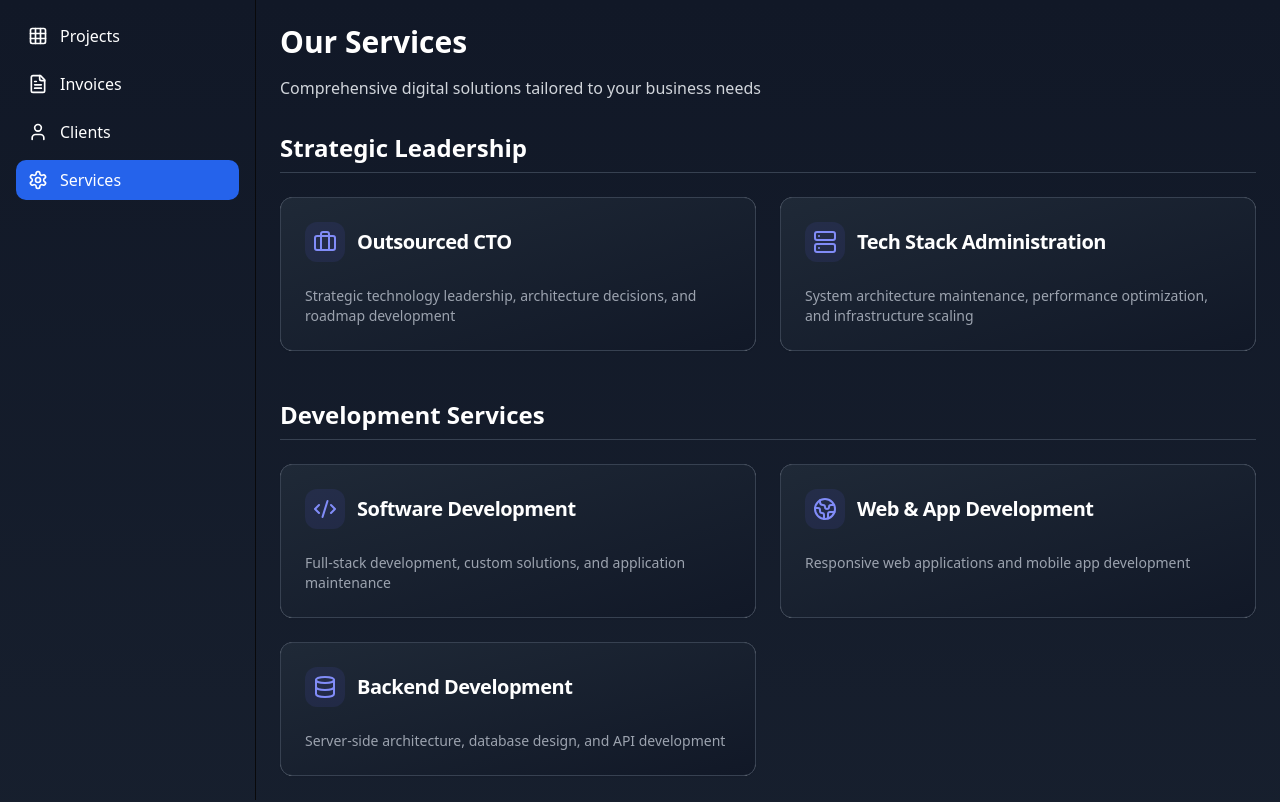
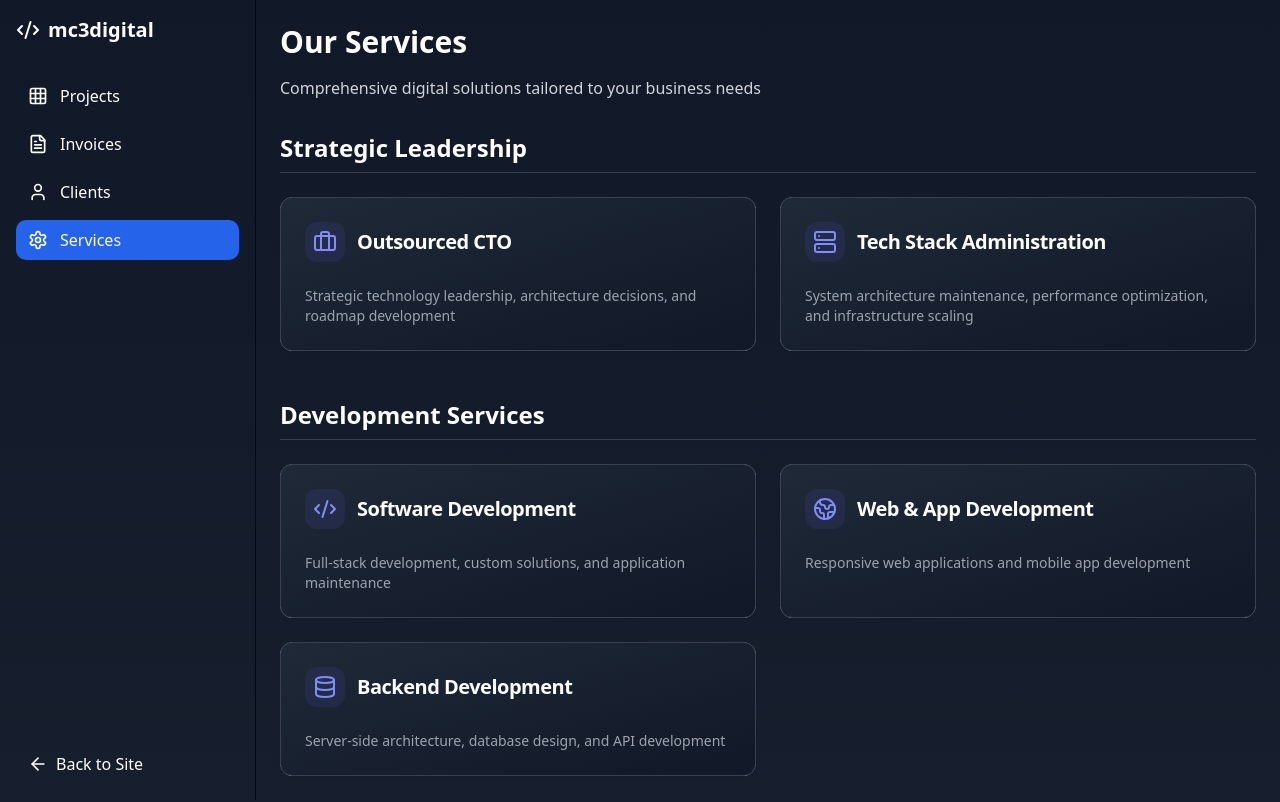
Before and after one commit to document8n/mc3digital, a React (Vite) app: page /services in a window 1280 px wide. Shown: the top 802 px of the page. Built offline with nearby package versions, Linux system fonts and the light colour scheme.

Commit message:
Add navigation link to frontend
Implement a method to switch back to the frontend of the site by adding a link at the bottom of the left column. Include the site logo and icon for better visibility.
[skip gpt_engineer]

```diff
--- a/src/components/AdminMenu.tsx
+++ b/src/components/AdminMenu.tsx
@@ -1,6 +1,6 @@
 import { Link, useLocation } from "react-router-dom";
 import { cn } from "@/lib/utils";
-import { Grid, FileText, User, Settings } from "lucide-react";
+import { Grid, FileText, User, Settings, Code2, ArrowLeft } from "lucide-react";
 
 const menuItems = [
   { icon: Grid, label: "Projects", path: "/projects" },
@@ -14,8 +14,15 @@ const AdminMenu = () => {
   console.log("Current location:", location.pathname);
 
   return (
-    <nav className="bg-sidebar border-r border-sidebar-border h-screen w-64 fixed left-0 top-0 p-4">
-      <div className="space-y-2">
+    <nav className="bg-sidebar border-r border-sidebar-border h-screen w-64 fixed left-0 top-0 p-4 flex flex-col">
+      {/* Logo and Site Name */}
+      <div className="flex items-center space-x-2 mb-8">
+        <Code2 className="h-6 w-6 text-white" />
+        <span className="text-xl font-bold text-white">mc3digital</span>
+      </div>
+
+      {/* Menu Items */}
+      <div className="space-y-2 flex-grow">
         {menuItems.map((item) => {
           const Icon = item.icon;
           const isActive = location.pathname === item.path;
@@ -37,6 +44,15 @@ const AdminMenu = () => {
           );
         })}
       </div>
+
+      {/* Back to Site Link */}
+      <Link
+        to="/"
+        className="flex items-center space-x-2 px-3 py-2 mt-auto text-white hover:text-orange-400 transition-colors rounded-md hover:bg-sidebar-accent"
+      >
+        <ArrowLeft className="h-5 w-5" />
+        <span>Back to Site</span>
+      </Link>
     </nav>
   );
 };
```
